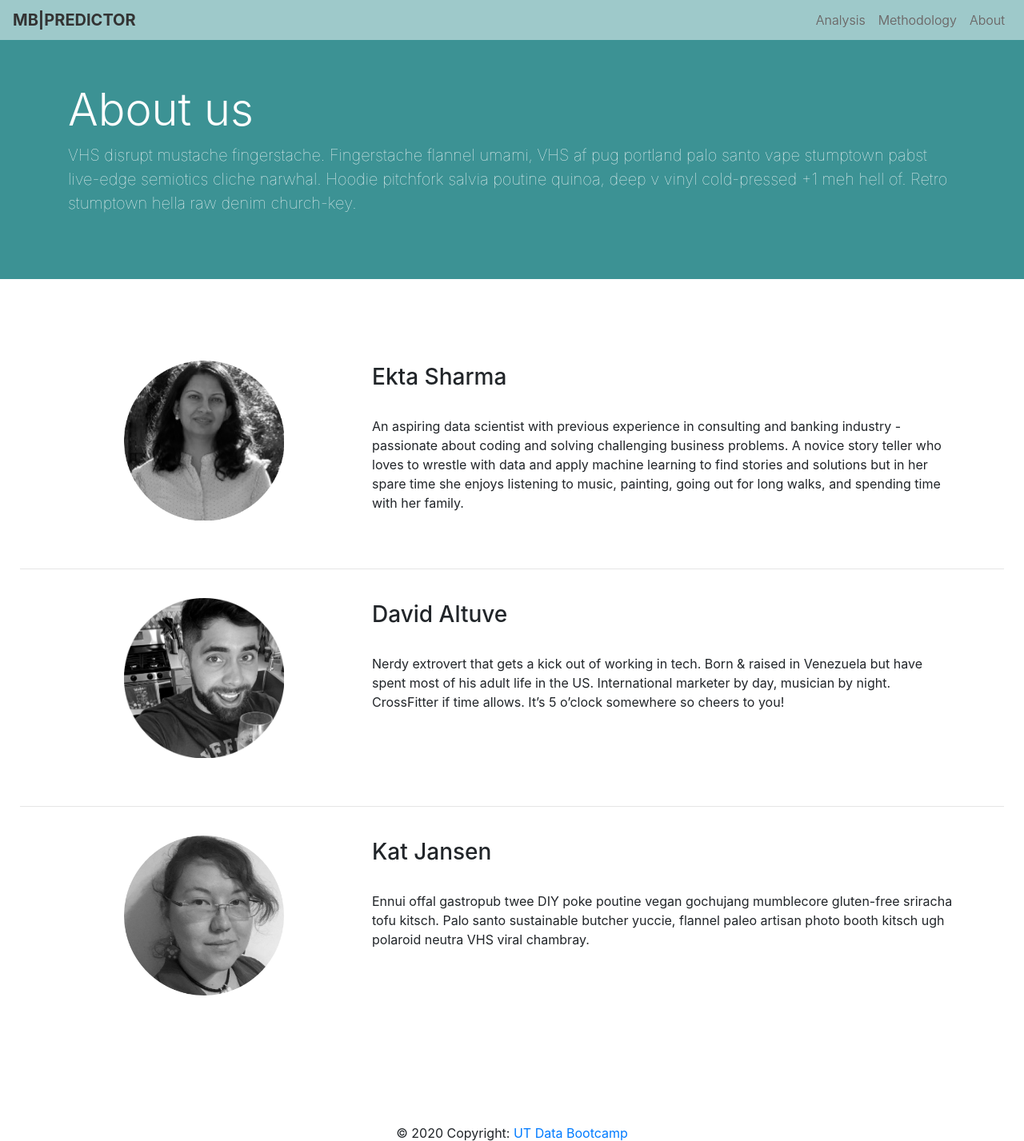
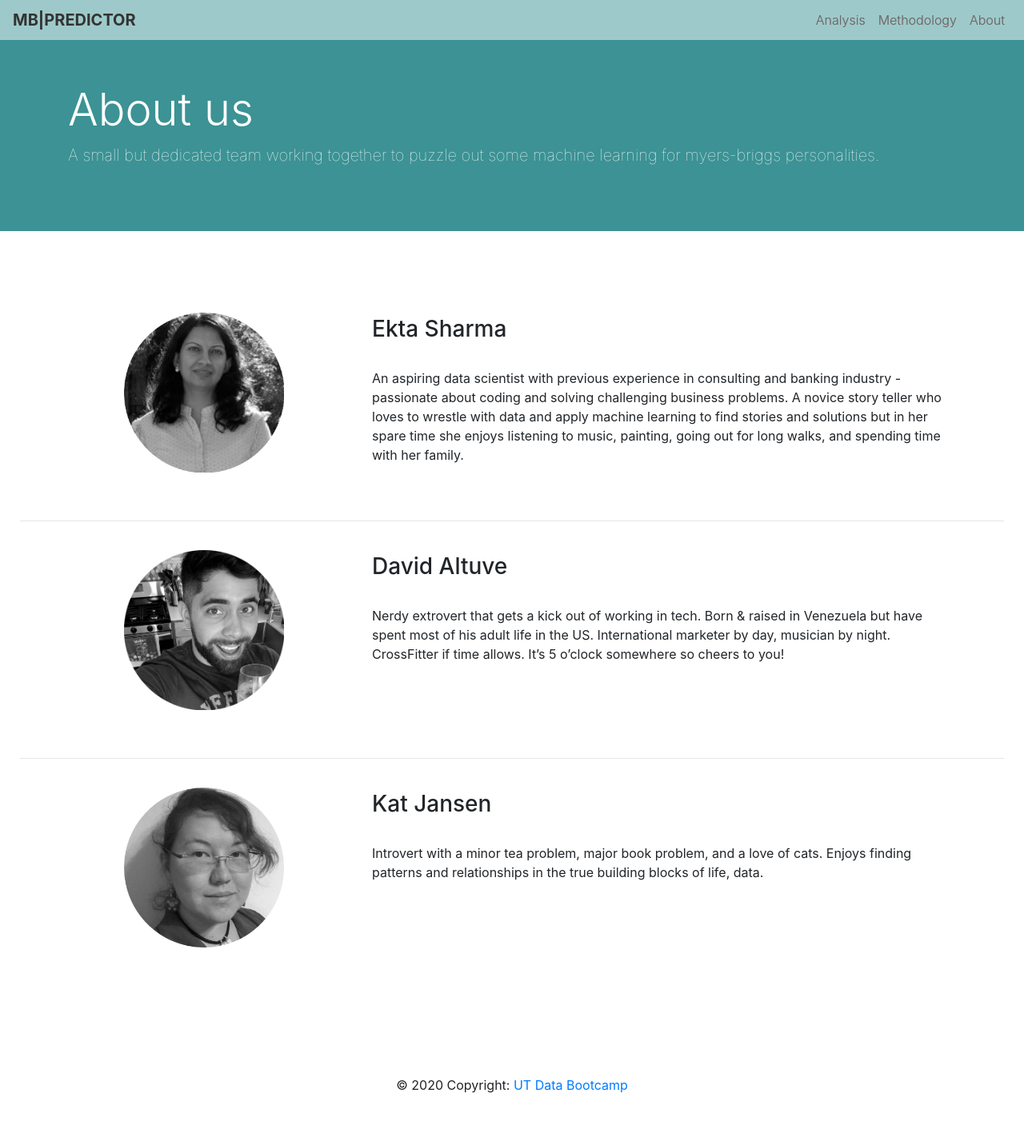
Before and after one commit to esharma3/myers-briggs-personality-prediction, a Flask app: page /about in a window 1280 px wide. Shown: the top 1427 px of the page at 80% size. After the commit the page ends 1367 px from the top, so only its background shows below. Run offline with Flask 2, Linux system fonts and the light colour scheme; some libraries are stand-ins or nearby versions.

Commit message:
Add copy to top banners.

```diff
--- a/templates/about.html
+++ b/templates/about.html
@@ -42,10 +42,7 @@
     <div class="container">
       <h1 class="display-4">About us</h1>
         <p class="lead">
-          VHS disrupt mustache fingerstache. Fingerstache flannel umami,
-          VHS af pug portland palo santo vape stumptown pabst live-edge semiotics cliche narwhal.
-          Hoodie pitchfork salvia poutine quinoa, deep v vinyl cold-pressed +1 meh hell of.
-          Retro stumptown hella raw denim church-key.
+          A small but dedicated team working together to puzzle out some machine learning for myers-briggs personalities.
         </p>
     </div>
 </div>
@@ -106,7 +103,7 @@
             <br>
             <h3>Kat Jansen</h3>
             <br>
-            <p>Ennui offal gastropub twee DIY poke poutine vegan gochujang mumblecore gluten-free sriracha tofu kitsch. Palo santo sustainable butcher yuccie, flannel paleo artisan photo booth kitsch ugh polaroid neutra VHS viral chambray.</p>
+            <p>Introvert with a minor tea problem, major book problem, and a love of cats. Enjoys finding patterns and relationships in the true building blocks of life, data.</p>
         </div>
     </div>
 </div>
--- a/templates/analysis.html
+++ b/templates/analysis.html
@@ -48,10 +48,8 @@
     <div class="container">
       <h1 class="display-4">Analysis</h1>
         <p class="lead">
-          VHS disrupt mustache fingerstache. Fingerstache flannel umami,
-          VHS af pug portland palo santo vape stumptown pabst live-edge semiotics cliche narwhal.
-          Hoodie pitchfork salvia poutine quinoa, deep v vinyl cold-pressed +1 meh hell of.
-          Retro stumptown hella raw denim church-key.
+            Since our dataset wasn't build on numbers, we had to find some ourselves. Here's some of the elements we pulled from the string and counted.
+            We looked for more generic things, like word count and unique words, but also more online based text like emojis, links, and images.
         </p>
     </div>
 </div>
--- a/templates/index.html
+++ b/templates/index.html
@@ -55,9 +55,9 @@
 	<div class="container">
 		<div class="row">
 			<div class="col-lg-12 col-md-6">
-			<h2> Heading 2 </h2>
+			<h2> Welcome </h2>
 			<hr/>
-			<p>Man braid woke poke small batch helvetica shabby chic. Health goth farm-to-table ugh franzen direct trade small batch knausgaard. Cray blog bicycle rights jianbing heirloom subway tile. Mustache salvia bespoke bitters street art etsy actually ugh. Crucifix plaid wolf gluten-free pitchfork messenger bag vice pabst. Roof party +1 mixtape XOXO leggings kickstarter master cleanse chia viral celiac ramps sustainable.</p>
+			<p>Have you heard of Myers-Briggs personality types? Are you active on any forums? Enter a post from your forum or something similar and we'll try to predict your Myers-Briggs personality type. It's not perfect, but we've been getting 3 out of 4 attributes correct.</p>
 		</div>
 	</div>
 		<div class="row">
```
